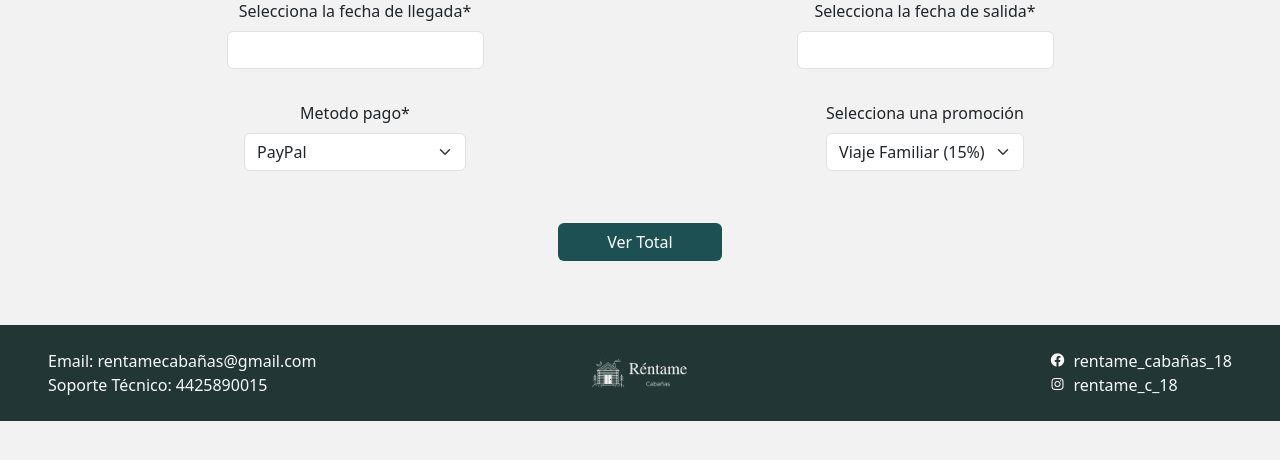
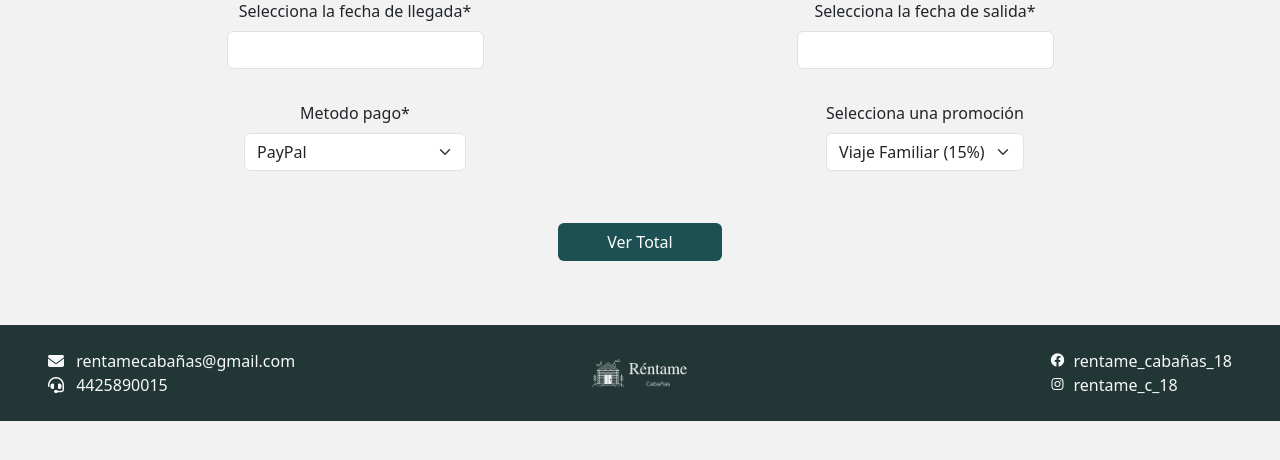
Before and after one commit to Omargeimer/rentame-cabanas, a Django app: page /rentar_cabana/5/ in a window 1280 px wide. Shown: the part 209-669 px from the top of the page. Run offline with Django 5.2, Linux system fonts and the light colour scheme; a user stored in the database is signed in; data comes from the database, SQL or seed files in the repository; some libraries are stand-ins or nearby versions.

Commit message:
Correcciones pt.1

```diff
--- a/proyecto/proyecto/urls.py
+++ b/proyecto/proyecto/urls.py
@@ -46,5 +46,4 @@ urlpatterns = [
     path('register/', views_users.register, name='Register'),
     path('logout', views_cabanas.logout_user, name='LogOut'),
     path('registrarValoracion/<int:id>/', views_cabanas.registrarValoracion, name='RegistrarValoracion')
-    #path('prueba', views_cabanas.prueba, name='Prueba')
 ] + static(settings.MEDIA_URL, document_root=settings.MEDIA_ROOT)
--- a/proyecto/renta/templates/renta/detalles_renta.html
+++ b/proyecto/renta/templates/renta/detalles_renta.html
@@ -20,7 +20,7 @@
                     <img src="{{ qr_code_url }}" alt="Código QR de la renta">
               </div>
               <div class="card-footer text-right">
-                  <a href="/mis_rentas" class="btn btn-primary btn-sample">Regresar</a>
+                  <a href="/mis_rentas" class="mt-3 btn-sample btn">Regresar</a>
               </div>
           </div>
       </div>
--- a/proyecto/renta/templates/renta/layout.html
+++ b/proyecto/renta/templates/renta/layout.html
@@ -5,9 +5,11 @@
     <meta name="viewport" content="width=device-width, initial-scale=1.0">
     <title>{% block titulo %}{% endblock %}</title>
     {% load static %}
+    <link rel="shortcut icon" href="{% static 'cabanas/images/icon.ico' %}" type="image/x-icon">
     <link href="{% static "cabanas/css/estilo.css" %}" rel="stylesheet" type="text/css">
     <link href="{% static 'cabanas/css/estrellas.css' %}" rel="stylesheet" type="text/css">
     <script src="{% static 'cabanas/js/estrellas.js' %}"></script>
+    <link rel="stylesheet" href="{% static 'cabanas/css/all.min.css' %}">
     <!--Incluir bootstrap-->
     <link href="https://cdn.jsdelivr.net/npm/bootstrap@5.1.3/dist/css/bootstrap.min.css" rel="stylesheet">
     <script src="https://cdn.jsdelivr.net/npm/bootstrap@5.1.3/dist/js/bootstrap.bundle.min.js"></script>
@@ -139,19 +141,23 @@
     <!--Pie de Página-->
     <footer class="ms-0 d-flex flex-wrap justify-content-center align-items-center py-4 p-5 mt-5" style="background-color: #213635;">
         <p class="col-md-4 mb-0 text-light">
-            Email: rentamecabañas@gmail.com
+            <a href= "mailto:rentamecabañas@gmail.com" class="text-light text-decoration-none">
+                <i class="fa-solid fa-envelope me-2"></i> rentamecabañas@gmail.com
+            </a>
             <br>
-            Soporte Técnico: 4425890015
+            <a href= "tel:+524425890015" class="text-light text-decoration-none">
+                <i class="fa-solid fa-headset me-2"></i> 4425890015
+            </a>
         </p>
         <a href="#" class="col-md-4 d-flex align-items-center justify-content-center mb-3 mb-md-0 me-md-auto link-dark text-decoration-none">
             <img src="{% static 'cabanas/images/logo.png' %}" width="100" height="30">
         </a>
         <div class="col-md-4 mb-0 text-light d-flex justify-content-end">
             <div class="d-flex align-items-start flex-column">
-                <a href="https://www.facebook.com/?locale=es_LA" class="text-light text-decoration-none">
+                <a href="https://www.facebook.com/?locale=es_LA" class="text-light text-decoration-none" target="_blank">
                     <i class='bx bxl-facebook-circle me-2'></i>rentame_cabañas_18
                 </a>
-                <a href="https://www.instagram.com/" class="text-light text-decoration-none">
+                <a href="https://www.instagram.com/" class="text-light text-decoration-none" target="_blank">
                     <i class='bx bxl-instagram me-2'></i>rentame_c_18
                 </a>
             </div>
--- a/proyecto/renta/templates/renta/renta_exitosa.html
+++ b/proyecto/renta/templates/renta/renta_exitosa.html
@@ -20,7 +20,7 @@
                     <img src="{{ qr_code_url }}" alt="Código QR de la renta">
               </div>
               <div class="card-footer text-right">
-                  <a href="/" class="btn btn-primary btn-sample">Regresar al inicio</a>
+                  <a href="/" class="mt-3 btn-sample btn">Regresar al inicio</a>
               </div>
           </div>
       </div>
```
Also changed, not shown: proyecto/cabanas/templates/cabanas/layout.html (+8 -4 lines).
